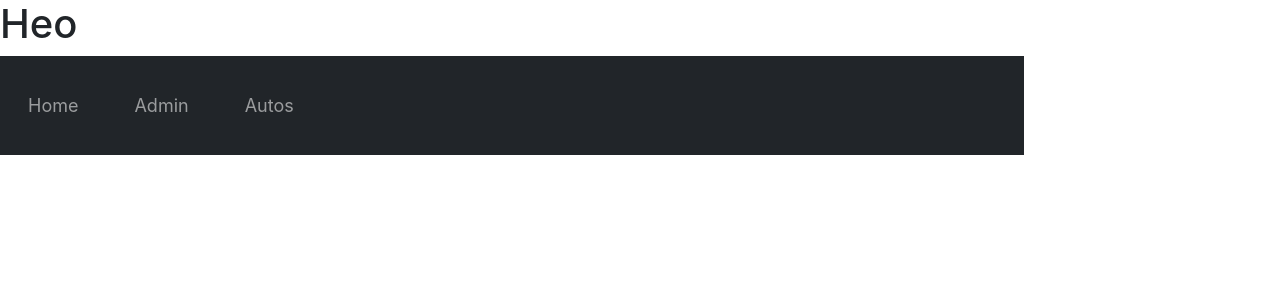
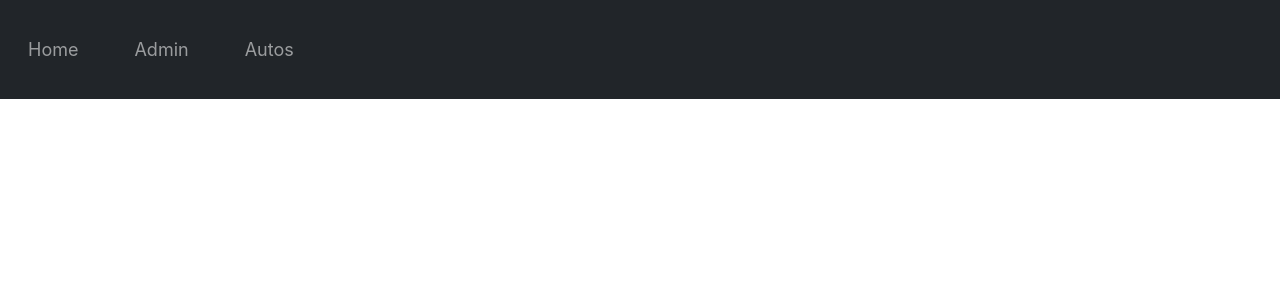
Before and after one commit to Szisz06/frontend, a React (Create React App) app: page / in a window 1280 px wide. Shown: the top 300 px of the page. Built offline with nearby package versions, Linux system fonts and the light colour scheme.

Commit message:
navbar workin

```diff
--- a/package.json
+++ b/package.json
@@ -39,6 +39,6 @@
     ]
   },
   "devDependencies": {
-    "react-router-dom": "^6.22.0"
+    "react-router-dom": "^6.22.1"
   }
 }
--- a/src/App.css
+++ b/src/App.css
@@ -2,7 +2,6 @@
 
 .navbar{
   font-size: large;
-  width: 80%;
   background-color: black;
 }
 .navbar-toggler{
--- a/src/App.js
+++ b/src/App.js
@@ -111,24 +111,24 @@ export default App;
         </Row> */
 
 import "./App.css";
-import { BrowserRouter, Routes, Route } from "react-router-dom";
-import Layout from './Layout';
+import { Routes, Route } from "react-router-dom";
+import Home from "./pages/Home";
 import Admin from "./pages/Admin";
 import Auto from "./pages/Auto";
-//import NoPage from './pages/NoPage';
-//import Layout from './Layout';
-//import Pictures from './pages/Pictures';
-//import Car from './pages/Car';
+import NoPage from "./pages/NoPage";
+import Navbar from "./view/Navbar";
 
 export default function App() {
   return (
-    <BrowserRouter>
+    <>
+      <Navbar />
       <Routes>
-      <Route index  element={<Layout />}></Route>
-        <Route path="/admin" element={<Admin />}></Route>
-        <Route path="/auto" element={<Auto />}></Route>
+        <Route index element={<Home />} />
+        <Route path="/admin" element={<Admin />} />
+        <Route path="/autos" element={<Auto />} />
+        <Route path="*" element={<NoPage />} />
       </Routes>
-    </BrowserRouter>
+    </>
   );
 }
 
--- a/src/index.js
+++ b/src/index.js
@@ -1,15 +1,18 @@
 import "bootstrap/dist/css/bootstrap.min.css";
 import "bootstrap/dist/js/bootstrap.min.js";
-import React from 'react';
-import ReactDOM from 'react-dom/client';
-import './index.css';
-import App from './App';
-import reportWebVitals from './reportWebVitals';
+import React from "react";
+import ReactDOM from "react-dom/client";
+import "./index.css";
+import App from "./App";
+import reportWebVitals from "./reportWebVitals";
+import { BrowserRouter } from "react-router-dom";
 
-const root = ReactDOM.createRoot(document.getElementById('root'));
+const root = ReactDOM.createRoot(document.getElementById("root"));
 root.render(
   <React.StrictMode>
-    <App />
+    <BrowserRouter>
+      <App />
+    </BrowserRouter>
   </React.StrictMode>
 );
 
--- a/src/pages/Auto.js
+++ b/src/pages/Auto.js
@@ -13,6 +13,8 @@ function Auto() {
   // Konyvek, Cella js-ben leellenőrizzük, hogy null az értéke vagy sem
   const lista = ["Id", "Name", "Year", "Fuel type", "", ""];
   const [objLista, setObjLista] = useState([{}]);
+
+
 
   useEffect(() => {
     DB.getData(vegpont, setObjLista);
--- /dev/null
+++ b/src/pages/Home.js
@@ -0,0 +1,3 @@
+export default function Home(){
+
+}
--- /dev/null
+++ b/src/pages/NoPage.js
@@ -0,0 +1,5 @@
+export default function NoPage(){
+return(
+    <h2>Upsz</h2>
+)
+}
--- a/src/view/Autos.js
+++ b/src/view/Autos.js
@@ -1,13 +1,13 @@
-import Auto from "./Auto";
+import OneAuto from "./OneAuto";
 import Col from "react-bootstrap/Col";
 
-export default function Konyvek(props) {
+export default function Auto(props) {
   function show(lista) {
     // ha a lista nem null
     return lista && lista.map((elem, index) => {
       return (
         <Col md={3} lg={4} key={index}>
-          <Auto auto={elem} />
+          <OneAuto auto={elem} />
         </Col>
       );
     });
--- a/src/Layout.js
+++ b/src/view/Navbar.js
@@ -1,8 +1,7 @@
-import "./App.css";
 import { useState } from "react";
 import { Outlet, Link } from "react-router-dom";
 
-const Layout = () => {
+const Navbar = () => {
   const [isNavCollapsed, setIsNavCollapsed] = useState(true);
 
   const handleNavToggle = () => {
@@ -11,9 +10,7 @@ const Layout = () => {
 
   return (
     <>
-      <main>
         <header>
-          <h1>Heo</h1>
           <nav className="navbar navbar-expand-lg navbar-dark bg-dark">
 
             <button
@@ -40,7 +37,7 @@ const Layout = () => {
                   </Link>
                 </li>
                 <li className="nav-item">
-                  <Link className="nav-link" to="/auto">
+                  <Link className="nav-link" to="/autos">
                     Autos
                   </Link>
                 </li>
@@ -48,19 +45,8 @@ const Layout = () => {
             </div>
           </nav>
         </header>
-
-        <article>
-          <Outlet />
-        </article>
-
-        <footer></footer>
-      </main>
     </>
   );
 };
 
-export default Layout;
-
-/*<Link className="navbar-brand" to="/">
-<img src="./kepek/Logo.png" alt="Welcome here!" />
-</Link>*/
+export default Navbar;
--- a/src/view/Auto.js
+++ b/src/view/OneAuto.js
@@ -1,6 +1,6 @@
 import { Button, Card } from "react-bootstrap";
 
-export default function Auto(props) {
+export default function OneAuto(props) {
   return (
     <Card style={{ marginTop: "2em" }} className="text-center">
       <Card.Body>
--- a/src/view/Urlap.js
+++ b/src/view/Urlap.js
@@ -1,3 +1,4 @@
+
 import { useState } from "react";
 import { Button, Form } from "react-bootstrap";
 
```
Also changed, not shown: 1 other file (tests, documents, lock files or other folders).
